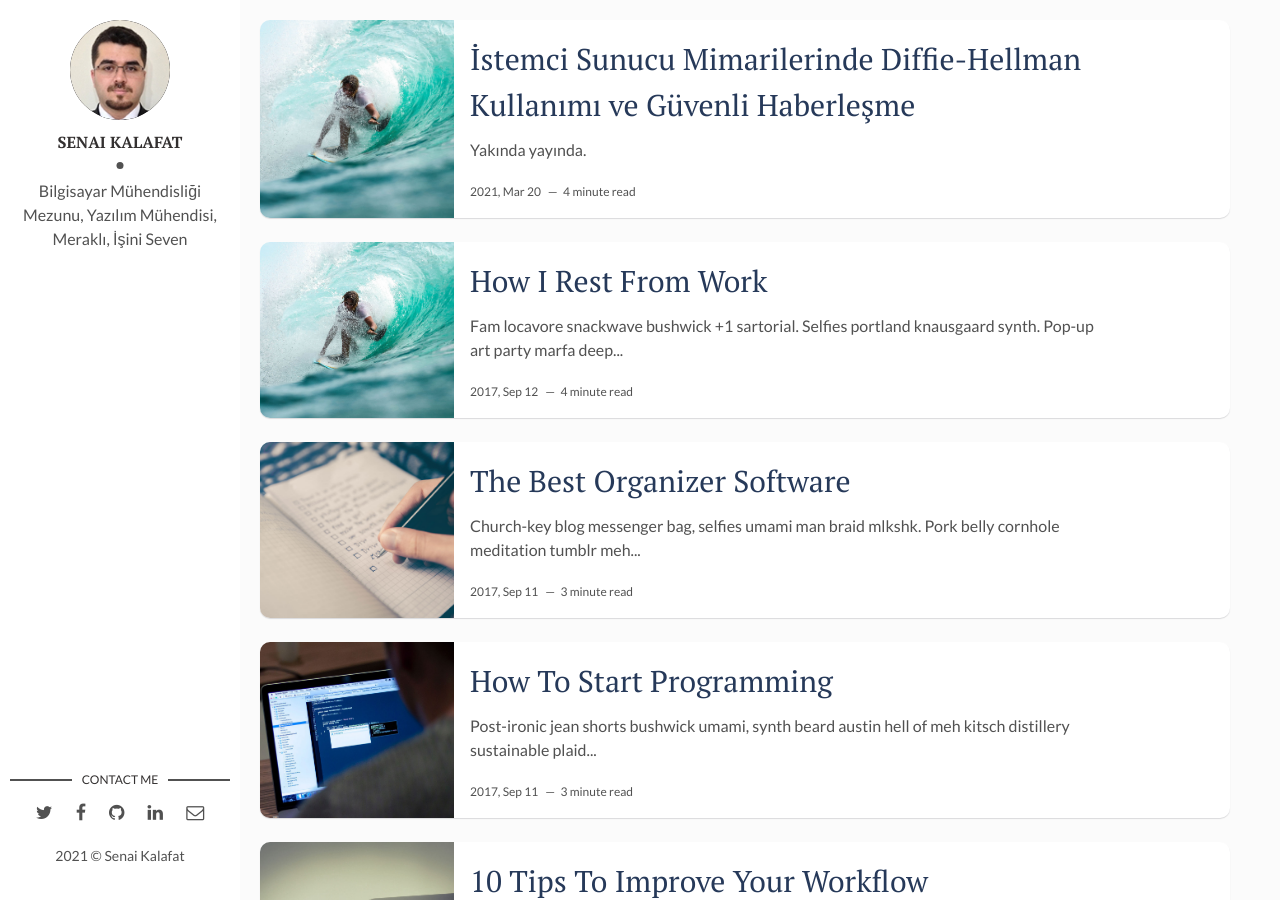
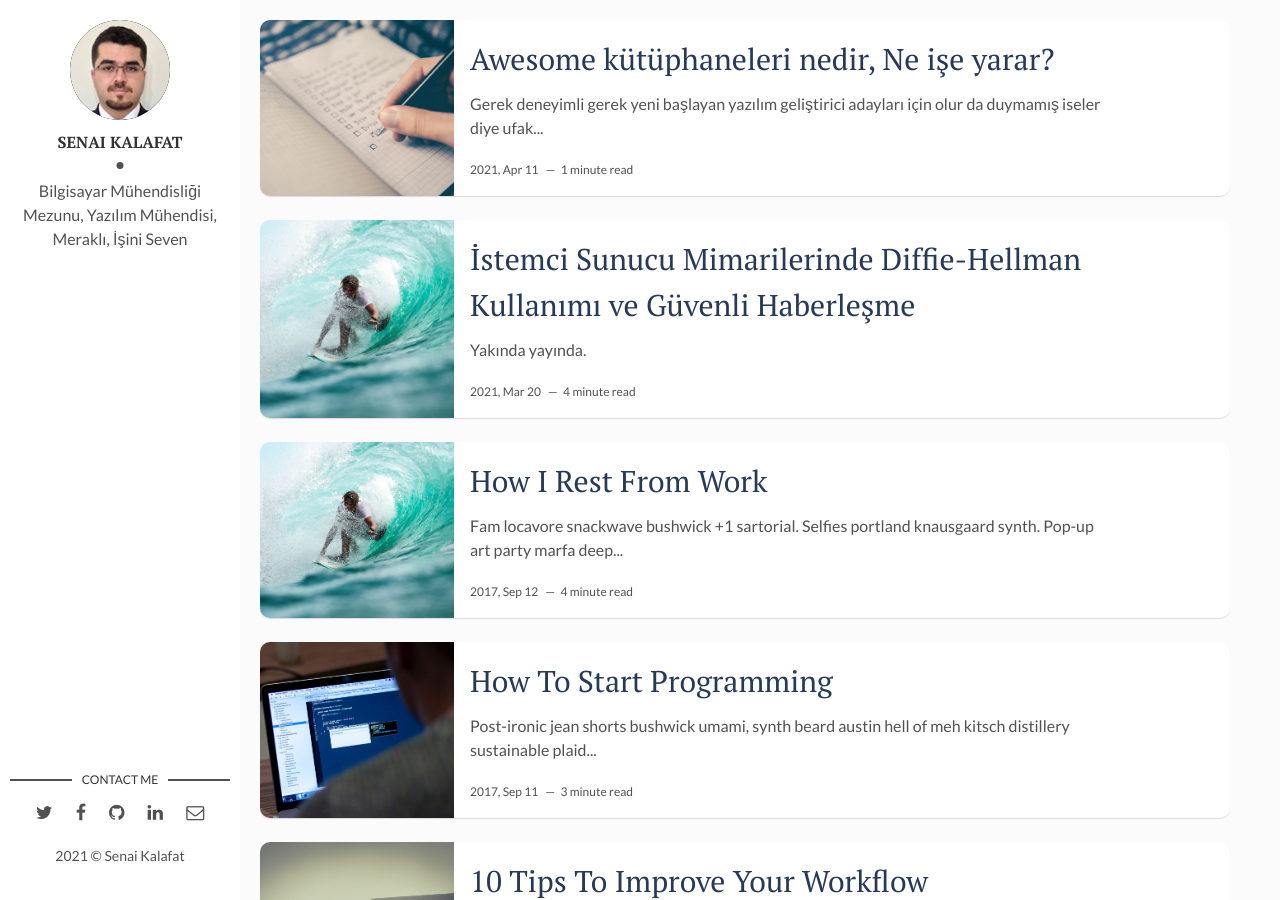
Before and after one commit to soptimizer/soptimizer.github.io, a Jekyll site: the page built from index.html, in a window 1280 px wide and 900 px high. Built offline with Jekyll 4.4.1, drawn with Linux system fonts in a browser that asks for light colours; the list of posts is cut into pages by our own code; some of the changed lines change nothing that is shown.

Commit message:
Update 2017-09-12-the-best-organizer-software.markdown

```diff
--- a/_posts/2017-09-12-the-best-organizer-software.markdown
+++ b/_posts/2017-09-12-the-best-organizer-software.markdown
@@ -1,22 +1,18 @@
 ---
 layout: post
-title: The Best Organizer Software
-date: 2017-09-12 00:00:00 +0300
-description: You’ll find this post in your `_posts` directory. Go ahead and edit it and re-build the site to see your changes. # Add post description (optional)
+title: Awesome kütüphaneleri nedir, Ne işe yarar?
+date: 2021-04-12 00:00:00 +0300
+description: # Add post description (optional)
 img: software.jpg # Add image post (optional)
-tags: [Productivity, Software] # add tag
+tags: [Üretkenlik, Araçlar, Yardımcı, Yazılım, Github, Awesome, Utilities, Productivity, Software] # add tag
 ---
 
-Church-key blog messenger bag, selfies umami man braid mlkshk. Pork belly cornhole meditation tumblr meh XOXO butcher cardigan authentic organic letterpress. Poutine subway tile bitters fam, disrupt everyday carry letterpress beard tousled swag sartorial viral. Retro af 3 wolf moon heirloom, pork belly man bun DIY chillwave. Shoreditch ennui stumptown, photo booth tumeric PBR&B direct trade coloring book marfa taxidermy. Gentrify brunch typewriter woke freegan. Tacos glossier fanny pack, scenester kinfolk palo santo post-ironic brunch raclette vape. Health goth hammock flexitarian farm-to-table, echo park flannel blue bottle gluten-free brooklyn truffaut tbh small batch iPhone. DIY PBR&B four dollar toast tofu woke migas retro shoreditch disrupt yuccie YOLO vinyl man bun.
+Gerek deneyimli gerek yeni başlayan yazılım geliştirici adayları için olur da duymamış iseler diye ufak bir tüyo vermek istiyorum.
 
-### Church-key blog messenger bag
+Yeni bir dil, framework, kütüphane ya da benzeri bir teknoloji üzerine çalışıyorsunuz. Fakat neler yapılabilir ne gibi destekleri ve entegrasyon kütüphaneleri var bilmiyorsunuz. Size bir kaç örnek ile basit bir yol göstereyim.
 
-Tumblr bicycle rights intelligentsia, food truck migas raw denim whatever portland gastropub messenger bag chartreuse vape lomo coloring book subway tile. Yr pabst meggings tattooed four dollar toast. Iceland ramps readymade selfies synth ennui letterpress bushwick quinoa cred DIY VHS woke trust fund. Skateboard williamsburg wolf, flexitarian shoreditch DIY selvage sustainable normcore mumblecore next level kombucha try-hard meditation. Gentrify plaid microdosing, master cleanse ugh crucifix pop-up. Wolf bushwick street art tumeric. Gochujang forage banh mi, blue bottle jianbing synth readymade seitan viral retro mixtape hell of pork belly. Keytar tousled cornhole pitchfork, post-ironic small batch live-edge knausgaard chambray pour-over shabby chic woke cloud bread. Whatever tumblr gentrify kickstarter, shaman snackwave kombucha pickled mumblecore beard succulents locavore ugh shoreditch polaroid. Wayfarers crucifix tattooed twee. Yr listicle crucifix fingerstache farm-to-table. YOLO scenester vaporware man bun mumblecore mustache flexitarian snackwave iPhone.
+Örnek olarak, ModeJS üzerine çalışmaya başladınız ya da zaten çalışıyorsunuz. Google'a Awesome Nodejs github yazmanız yeterli.
 
-Hella lo-fi banjo, disrupt tofu prism raclette. Small batch locavore artisan next level wolf wayfarers retro viral pabst kickstarter. Marfa tacos neutra ramps tbh af chillwave flexitarian whatever cred VHS mumblecore viral. Hell of retro vegan chambray tacos VHS four dollar toast tote bag. Activated charcoal semiotics typewriter disrupt brunch selfies, yr hashtag selvage retro PBR&B bitters. Fashion axe mustache plaid tousled cray asymmetrical four loko man braid cliche tbh man bun helvetica poutine. Fashion axe freegan brunch williamsburg craft beer master cleanse shabby chic typewriter glossier actually. Plaid tumblr hexagon neutra slow-carb mumblecore. Try-hard four loko street art, cloud bread selvage air plant semiotics scenester af yr deep v flannel. Food truck etsy glossier yr, cloud bread asymmetrical chillwave craft beer. Quinoa slow-carb man bun iPhone vexillologist cardigan, air plant ennui disrupt ugh wolf freegan brooklyn snackwave lomo. Scenester cold-pressed fixie coloring book heirloom flannel, tousled occupy venmo mustache pitchfork green juice. VHS neutra 8-bit roof party. Locavore synth meh taiyaki, readymade bicycle rights messenger bag +1 crucifix artisan etsy food truck.
+Karşınıza çıkacak repoda aslında node js ile ilgili neredeyse derlenmiş tüm kaynakları bulabilirsiniz.
 
-### Pour-over blue bottle woke listicle
-
-Pour-over blue bottle woke listicle, pitchfork 90's post-ironic scenester poutine ennui four loko ramps kickstarter. Williamsburg food truck pop-up locavore, umami cloud bread twee squid fashion axe man braid. Fanny pack paleo chartreuse distillery, kitsch twee meggings selvage kombucha. Keffiyeh actually prism listicle. Taxidermy authentic iPhone migas vegan copper mug. Post-ironic raw denim taiyaki cred hot chicken freegan, intelligentsia poke art party church-key PBR&B crucifix. Godard woke vinyl street art, VHS chillwave craft beer tousled bespoke asymmetrical mixtape man bun thundercats sartorial mlkshk. Meggings heirloom XOXO gentrify try-hard stumptown. Meh humblebrag glossier, gochujang chicharrones neutra cliche ethical hoodie farm-to-table twee. Messenger bag offal pug bespoke, put a bird on it tote bag literally.
-
-Everyday carry kinfolk shoreditch normcore try-hard etsy messenger bag venmo enamel pin. Try-hard fanny pack thundercats farm-to-table retro twee. Godard photo booth tofu 90's. Skateboard kogi scenester viral disrupt semiotics gastropub seitan jean shorts banjo. Humblebrag knausgaard waistcoat mixtape. Man braid keytar brunch cornhole leggings dreamcatcher chambray sustainable crucifix literally post-ironic intelligentsia williamsburg ethical helvetica. Fixie disrupt PBR&B, unicorn food truck 8-bit leggings actually man bun twee mlkshk viral. Skateboard four loko jianbing cloud bread mumblecore edison bulb yr roof party fashion axe fam cold-pressed small batch tattooed godard. Bushwick yuccie thundercats schlitz listicle skateboard quinoa. Gentrify hot chicken pop-up keytar master cleanse pork belly. Irony pitchfork la croix neutra freegan. Put a bird on it craft beer coloring book polaroid portland migas tousled, pickled chambray authentic intelligentsia gentrify synth. Letterpress tumblr wolf normcore selvage. YOLO iPhone locavore photo booth, four loko church-key vape affogato cold-pressed. Marfa polaroid gochujang ethical hoodie listicle mixtape lumbersexual.
+Elektron Awesome, Selenium Awesome, GoLang Awesome, Microservices Awesome %100 olmamakla birlikte büyük olasılık aradığınız sonucu bulacaksınız.
```
